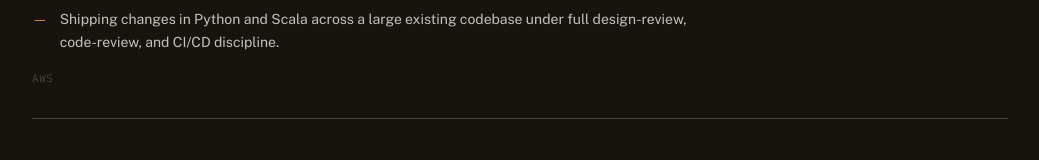
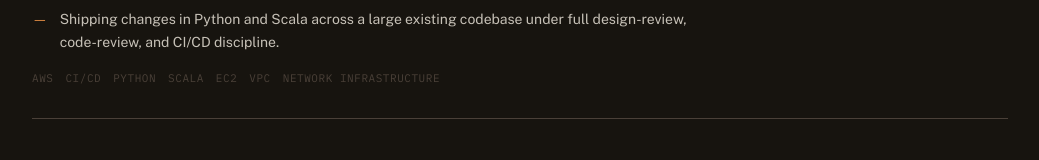
Before and after one commit to jennifer-luo-dev/jennifer-portfolio, a Next.js app in the folder jennifer-portfolio/: page /experience in a window 1280 px wide. Shown: the part 569-729 px from the top of the page, without its empty margins (120-1159 px from the left). Built offline with nearby package versions, Linux system fonts and the light colour scheme.

Commit message:
experience updates 9-16

```diff
--- a/jennifer-portfolio/data/content.ts
+++ b/jennifer-portfolio/data/content.ts
@@ -55,7 +55,15 @@ export const experience: ExperienceEntry[] = [
       "Building CloudWatch metrics/alarms to validate correctness pre-launch and gate a feature-flagged, staged rollout across a large multi-tenant fleet.",
       "Shipping changes in Python and Scala across a large existing codebase under full design-review, code-review, and CI/CD discipline.",
     ],
-    tech: ["AWS"],
+    tech: [
+      "AWS",
+      "CI/CD",
+      "Python",
+      "Scala",
+      "EC2",
+      "VPC",
+      "Network Infrastructure",
+    ],
     upcoming: false,
   },
   {
@@ -145,7 +153,7 @@ export const projects: Project[] = [
       "Supabase",
       "OpenCV",
     ],
-    status: "in progress",
+    status: "shipped",
     flagship: true,
   },
   {
@@ -262,7 +270,7 @@ export const skills: SkillGroup[] = [
 
 export const research = {
   title: "Self-Driving Labs for Soft Robotics",
-  status: "In progress — unpublished",
+  status: "Shipped — unpublished",
   motivation:
     "Developing new soft robotic actuators is slow because fabrication, testing, and characterization are largely manual: a researcher casts an actuator, waits for it to cure, mounts it by hand, runs pneumatic tests, and manually estimates curvature from video or photos before deciding on the next design iteration. That loop limits how much of the design space researchers can actually explore.",
   contribution:
```
